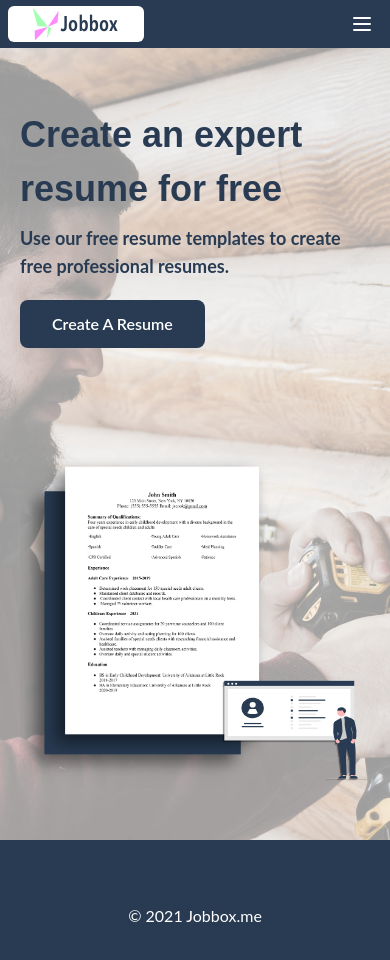
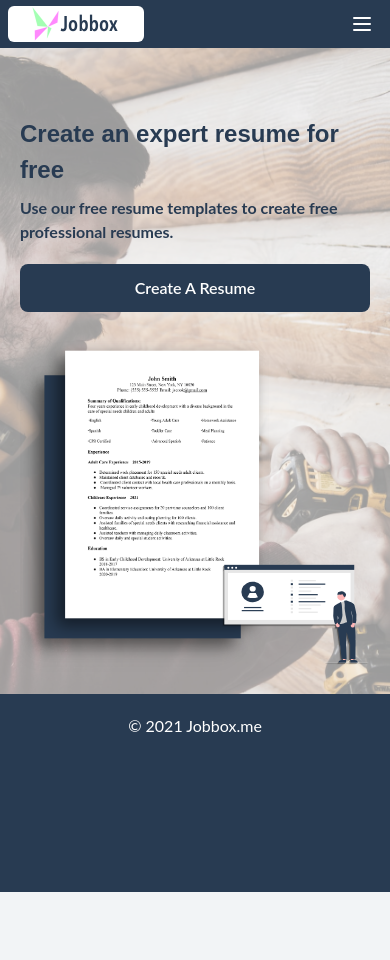
Before and after one commit to gccornejo441/Jobbox, a Next.js app: page / in a window 390 px wide. After the commit the page ends 892 px from the top, so only its background shows below. Built offline with nearby package versions, Linux system fonts and the light colour scheme; no server answers.

Commit message:
fixing some home page design

```diff
--- a/components/ResumeNow/Builder.js
+++ b/components/ResumeNow/Builder.js
@@ -131,7 +131,9 @@ const Builder = (props) => {
                                         <div className="flex flex-col">
                                             <label className="py-2" htmlFor="school_1">School 1</label>
                                             <input maxLength="50" className="p-1 inline-block align-middle text-sm font-medium text-blue-900 mr-2 xl:bg-gray-100 border border-gray-200 rounded-md pl-2" name="school_1" />
-                                            <MajorOpt />
+                                            <div className="mt-4 mr-2">
+                                                <MajorOpt />
+                                            </div>
                                         </div>
                                         <div className="sm:grid grid-cols-2 gap-2">
                                             <div className="flex flex-col">
@@ -148,7 +150,9 @@ const Builder = (props) => {
                                         <div className="flex flex-col">
                                             <label className="py-2" htmlFor="school_2">School 2</label>
                                             <input maxLength="50" className="p-1 inline-block align-middle text-sm font-medium text-blue-900 mr-2 xl:bg-gray-100 border border-gray-200 rounded-md pl-2" name="school_2" />
-                                            <MajorOpt />
+                                            <div className="mt-4 mr-2">
+                                                <MajorOpt />
+                                            </div>
                                         </div>
                                         <div className="sm:grid grid-cols-2 gap-2">
                                             <div className="flex flex-col">
@@ -165,7 +169,9 @@ const Builder = (props) => {
                                         <div className="flex flex-col">
                                             <label className="py-2" htmlFor="school_3">School 3</label>
                                             <input maxLength="50" className="p-1 inline-block align-middle text-sm font-medium text-blue-900 mr-2 xl:bg-gray-100 border border-gray-200 rounded-md pl-2" name="school_3" />
-                                            <MajorOpt />
+                                            <div className="mt-4 mr-2">
+                                                <MajorOpt />
+                                            </div>
                                         </div>
                                         <div className="sm:grid grid-cols-2 gap-2">
                                             <div className="flex flex-col">
--- a/components/layout.js
+++ b/components/layout.js
@@ -8,14 +8,9 @@ const Layout = ({ children }) => {
             <Head>
                 <meta name="google-site-verification" content="z4mQ86Y24Bk76FQBB4S1tXFVqefEshTToiFeCe5wg9E" />
             </Head>
-            <main className="bg-regal-blue h-screen">
+            <main className="bg-regal-blue h-screen mt-12">
                 <div>{children}</div>
             </main>
-            <footer>
-                <div className="pt-5 text-white relative bottom-0 bg-regal-blue text-center pb-8">
-                    &copy; 2021 Jobbox.me
-                </div>
-            </footer>
         </>
     );
 }
--- a/components/main/mainBody.js
+++ b/components/main/mainBody.js
@@ -8,23 +8,23 @@ const MainBody = () => {
             <Head>
                 <title>Jobbox</title>
             </Head>
-            <div className="flex flex-col mt-10 relative h-huge">
-                <div className="bg-hero-pattern h-screen bg-cover bg-center flex justify-center">
+            <div className="flex flex-col relative">
+                <div className="bg-hero-pattern bg-cover bg-center flex justify-center">
                     <div className="bg-gray-50 bg-opacity-60 w-full flex justify-center">
                         <div className="z-10 flex flex-col md:flex-row p-5 sm:pr-0 w-full">
                             <div className="text-regal-blue md:w-1/2">
-                                <div className="lg:px-16 xl:w-3/4 mx-auto mt-12 mb-20 md:mb-0 md:mt-28">
-                                    <h1 className="text-left font-extrabold text-4xl lg:text-5xl font-sans leading-normal">Create an expert resume for free</h1>
-                                    <h2 className="my-2 text-left font-bold text-lg lg:text-xl">Use our free resume templates to create free professional resumes.</h2>
+                                <div className="lg:px-16 xl:w-3/4 mx-auto sm:mb-8 mt-12 md:mb-0 md:mt-36">
+                                    <h1 className="text-left font-extrabold text-2xl sm:text-4xl lg:text-5xl font-sans leading-normal">Create an expert resume for free</h1>
+                                    <h2 className="my-2 text-left font-bold text-md sm:text-lg lg:text-xl">Use our free resume templates to create free professional resumes.</h2>
+                                    <div className="flex justify-center sm:justify-start">
                                         <button
-                                    className="my-3 bg-regal-blue text-white font-semibold px-8 py-3 rounded-lg"
+                                            className="my-3 bg-regal-blue text-white font-semibold px-8 py-3 rounded-lg w-full sm:w-auto"
                                         >Create A Resume
                                         </button>
                                     </div>
                                 </div>
-                            <div className="flex lg:h-full md:w-1/2 ">
-                                {/* <h1 className="text-6xl md:text-7xl lg:text-8xl text-regal-blue font-bold my-2">Jobbox</h1>
-                                <p className="text-regal-blue text-md md:text-2xl my-2">Professional resumes made easy & free</p> */}
+                            </div>
+                            <div className="flex lg:h-full md:w-1/2">
                                 <Image
                                     src={resumePic}
                                     alt="Picture of a sample resume"
@@ -35,6 +35,11 @@ const MainBody = () => {
                         </div>
                     </div>
                 </div>
+                <footer>
+                    <div className="pt-5 text-white relative bottom-0 bg-regal-blue text-center pb-8">
+                        &copy; 2021 Jobbox.me
+                    </div>
+                </footer>
             </div>
         </>
     );
--- a/pages/resume-now.js
+++ b/pages/resume-now.js
@@ -1,10 +1,16 @@
 import Builder from "../components/ResumeNow/Builder";
+import Head from "next/head";
 
 const ResumeNow = () => {
     return (
-        <div>
-            <Builder/>
-        </div>
+        <>
+            <Head>
+                <title>Resume Now</title>
+            </Head>
+            <div>
+                <Builder />
+            </div>
+        </>
     );
 }
 
--- a/styles/globals.css
+++ b/styles/globals.css
@@ -4,7 +4,7 @@
 @tailwind utilities;
 
 html {
-  height: 100%;
+  max-height: 100%;
   max-width: 100%;
 }
 
--- a/tailwind.config.js
+++ b/tailwind.config.js
@@ -9,7 +9,7 @@ module.exports = {
         'hero-pattern': "url('/images/man-drilling.jpg')",
        }),
        height: {
-        'huge': '50rem'
+        'huge': '98vh'
        },
       colors: {
         'salmon': "#ffeed6",
```
Lines whose indentation alone changed are shown as unchanged.
